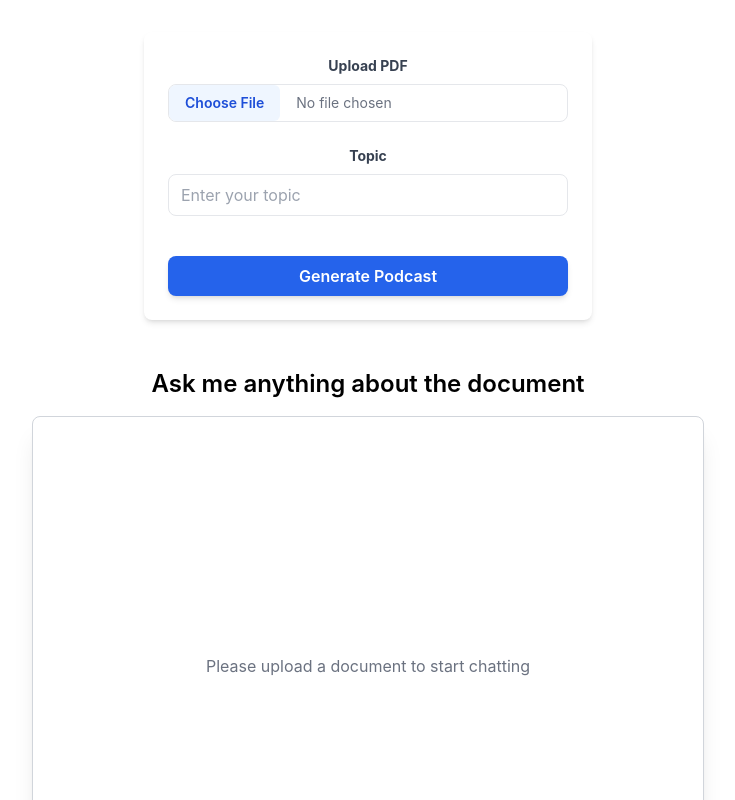
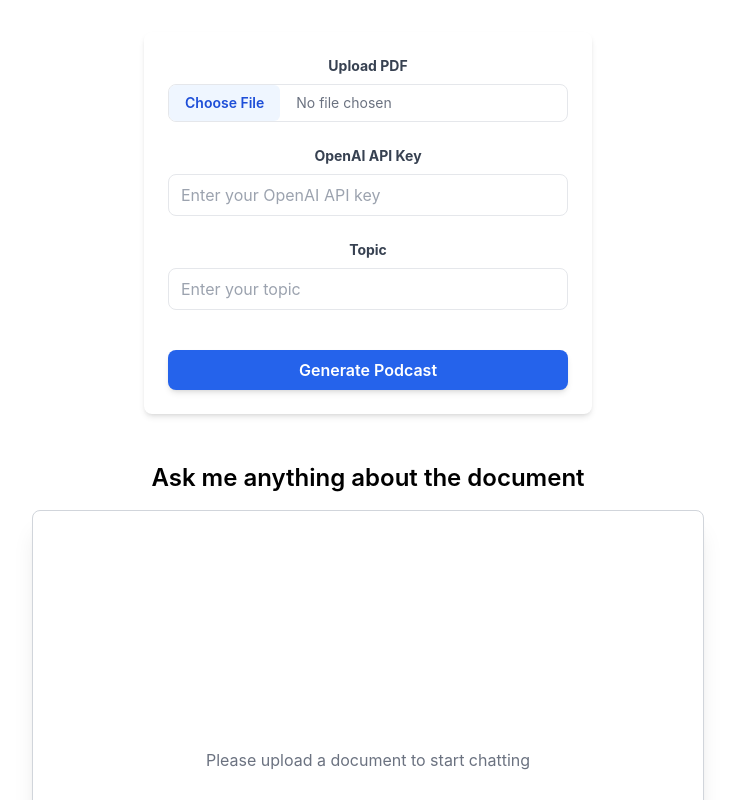
Before and after one commit to pbcong/podcast-anything, a React (Vite) app in the folder frontend/: page / in a window 1280 px wide. Shown: the top 800 px of the page, without its empty margins (272-1007 px from the left). Built offline with nearby package versions, Linux system fonts and the light colour scheme.

Commit message:
handle exception and change backend url

```diff
--- a/frontend/src/App.jsx
+++ b/frontend/src/App.jsx
@@ -5,17 +5,35 @@ import Form from "./components/Form";
 import Chat from "./components/Chat";
 
 function App() {
-  const API_URL = "http://127.0.0.1:5000";
+  const API_URL = "http://54.204.68.173:5000/";
   const [file, setFile] = useState(null);
   const [topic, setTopic] = useState("");
+  const [apiKey, setApiKey] = useState("");
   const [filePath, setFilePath] = useState("");
   const [loading, setLoading] = useState(false);
+  const [error, setError] = useState("");
   const handleSubmit = async (event) => {
     event.preventDefault();
-    console.log("running");
+    setError("");
+
+    if (!file) {
+      setError("Please select a PDF file");
+      return;
+    }
+
+    if (!topic.trim()) {
+      setError("Please enter a topic");
+      return;
+    }
+
+    if (!apiKey.trim()) {
+      setError("Please enter your OpenAI API key");
+      return;
+    }
     const formData = new FormData();
     formData.append("file", file);
     formData.append("topic", topic);
+    formData.append("api_key", apiKey);
     try {
       setLoading(true);
       const response = await axios.post(
@@ -26,13 +44,23 @@ function App() {
       console.log(response);
       setFilePath(response.data.audio_file_path);
     } catch (error) {
+      setLoading(false);
+      setError(
+        error.response?.data?.error ||
+          error.response?.data?.message ||
+          "An error occurred while generating the podcast"
+      );
       console.error(error);
     }
   };
   const handleTextChange = (event) => {
     event.preventDefault();
     setTopic(event.target.value);
-    // console.log(topic);
+  };
+
+  const handleApiKeyChange = (event) => {
+    event.preventDefault();
+    setApiKey(event.target.value);
   };
   const handleFileChange = (event) => {
     event.preventDefault();
@@ -44,15 +72,19 @@ function App() {
       <Form
         handleFileChange={handleFileChange}
         handleTextChange={handleTextChange}
+        handleApiKeyChange={handleApiKeyChange}
         handleSubmit={handleSubmit}
+        topic={topic}
+        apiKey={apiKey}
         loading={loading}
+        error={error}
       />
 
       <div className="mt-12 mb-8">
         <h2 className="text-2xl font-semibold text-center mb-4">
           Ask me anything about the document
         </h2>
-        <Chat file={file} />
+        <Chat file={file} apiKey={apiKey} />
       </div>
 
       {filePath && (
--- a/frontend/src/components/Chat.jsx
+++ b/frontend/src/components/Chat.jsx
@@ -3,7 +3,7 @@ import { useState, useRef, useEffect } from "react";
 import ReactMarkdown from "react-markdown";
 const API_URL = "http://127.0.0.1:5000";
 
-function Chat({ file }) {
+function Chat({ file, apiKey }) {
   const [messages, setMessages] = useState([]);
   const [newMessage, setNewMessage] = useState("");
   const [error, setError] = useState("");
@@ -20,8 +20,12 @@ function Chat({ file }) {
   const handleSend = (e) => {
     setError("");
     e.preventDefault();
-    if (!file) {
-      setError("Please upload a document first");
+    if (!file || !apiKey) {
+      setError(
+        file
+          ? "Please enter your OpenAI API key"
+          : "Please upload a document first"
+      );
       return;
     }
 
@@ -36,6 +40,7 @@ function Chat({ file }) {
       const formData = new FormData();
       formData.append("file", file);
       formData.append("question", newMessage);
+      formData.append("api_key", apiKey);
 
       axios
         .post(`${API_URL}/answer_question`, formData)
@@ -52,11 +57,13 @@ function Chat({ file }) {
     }
   };
 
-  if (!file) {
+  if (!file || !apiKey) {
     return (
       <div className="flex flex-col h-[500px] w-full max-w-2xl mx-auto border border-gray-300 rounded-lg bg-white shadow-xl items-center justify-center">
         <p className="text-gray-500">
-          Please upload a document to start chatting
+          {!file
+            ? "Please upload a document to start chatting"
+            : "Please enter your OpenAI API key"}
         </p>
       </div>
     );
--- a/frontend/src/components/Form.jsx
+++ b/frontend/src/components/Form.jsx
@@ -4,15 +4,26 @@ import { useState } from "react";
 const Form = ({
   handleFileChange,
   handleTextChange,
+  handleApiKeyChange,
   handleSubmit,
   topic,
+  apiKey,
   loading,
+  error,
 }) => {
   return (
     <form
       onSubmit={handleSubmit}
       className="max-w-md mx-auto bg-white p-6 rounded-lg shadow-md"
     >
+      {error && (
+        <div
+          className="mb-6 p-4 text-red-700 bg-red-100 border-l-4 border-red-500 rounded"
+          role="alert"
+        >
+          <p>{error}</p>
+        </div>
+      )}
       <div className="mb-6">
         <label
           className="block text-gray-700 text-sm font-bold mb-2"
@@ -38,6 +49,25 @@ const Form = ({
               transition-colors duration-200"
           />
         </div>
+      </div>
+      <div className="mb-6">
+        <label
+          className="block text-gray-700 text-sm font-bold mb-2"
+          htmlFor="apiKey"
+        >
+          OpenAI API Key
+        </label>
+        <input
+          type="password"
+          id="apiKey"
+          name="apiKey"
+          placeholder="Enter your OpenAI API key"
+          value={apiKey}
+          onChange={handleApiKeyChange}
+          className="w-full px-3 py-2 border rounded-lg
+            focus:outline-none focus:ring-2 focus:ring-blue-500 focus:border-blue-500
+            placeholder-gray-400 transition-colors duration-200"
+        />
       </div>
       <div className="mb-6">
         <label
```
